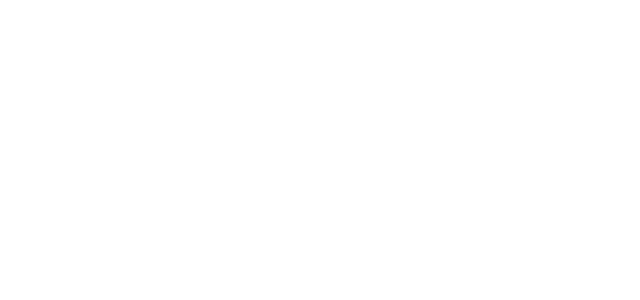
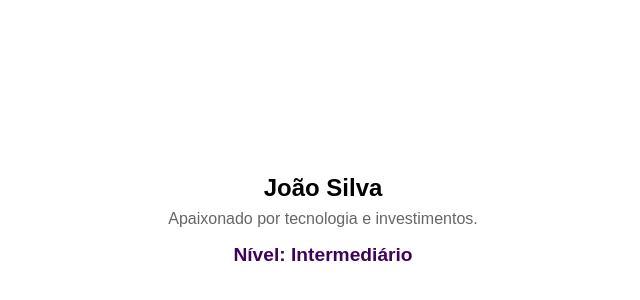
Before and after one commit to PedrosoEnzo/cripto, a React (Vite) app in the folder cripto-react/: page /perfil in a window 1280 px wide. Before the commit this address had no page. Shown: the part 184-484 px from the top of the page, without its empty margins (317-957 px from the left). Built offline with nearby package versions, Linux system fonts and the light colour scheme.

Commit message:
tela perfil simples

```diff
--- a/cripto-react/src/App.jsx
+++ b/cripto-react/src/App.jsx
@@ -6,6 +6,7 @@ import Cadastro from './pages/Cadastro';
 import CoursePage from './components/CoursePage'
 import LessonPage from './components/LessonPage';
 import Simulador from './components/SimulatorPage';
+import ProfilePage from './components/ProfilePage';
 
 
 
@@ -19,6 +20,7 @@ function App() {
         <Route path="/curso" element={<CoursePage />} />
         <Route path="/lesson/:id" element={<LessonPage />} />
         <Route path="/simulador" element={<Simulador />} />
+        <Route path="/perfil" element={<ProfilePage />} />
       </Routes>
     </div>
   );
--- a/cripto-react/src/components/CoursePage.tsx
+++ b/cripto-react/src/components/CoursePage.tsx
@@ -10,7 +10,7 @@ export default function CoursePage() {
   const [completedLessons, setCompletedLessons] = useState([]);
   const navigate = useNavigate();
 
-  const totalLessons = 8; // Quantidade total de aulas
+  const totalLessons = 11;
 
   const courseData = [
     {
@@ -31,10 +31,22 @@ export default function CoursePage() {
         { id: 8, title: "Aula 4: Investimentos Internacionais", description: "Aprenda sobre investimentos no exterior..." },
       ],
     },
+    {
+      title: "Intermediário I",
+      lessons: [
+        { id: 9, title: "Aula 1: Criptomoedas", description: "Entenda o funcionamento e as oportunidades das criptomoedas..." },
+        { id: 10, title: "Aula 2: Gestão de Riscos", description: "Aprenda como gerenciar riscos em seus investimentos..." },
+      ],
+    },
+    {
+      title: "Avançado",
+      lessons: [
+        { id: 11, title: "Aula 1: Estratégias de Investimento", description: "Explore estratégias avançadas para maximizar seus lucros..." },
+      ],
+    },
   ];
 
   useEffect(() => {
-    // Ao montar, buscar progresso salvo
     const storedLessons = localStorage.getItem('completedLessons');
     if (storedLessons) {
       const parsedLessons = JSON.parse(storedLessons);
@@ -55,12 +67,12 @@ export default function CoursePage() {
   }
 
   function handleLessonClick(lessonId) {
-    navigate(`/lesson/${lessonId}`); // Navega para a lição
+    navigate(`/lesson/${lessonId}`);
   }
 
-  // Função que prepara as aulas com travamento
+
   const getCourseDataWithLocks = () => {
-    const allLessons = courseData.flatMap(mod => mod.lessons); // Lista todas as aulas em um array só
+    const allLessons = courseData.flatMap(mod => mod.lessons);
     const completedSet = new Set(completedLessons);
 
     return courseData.map(mod => ({
--- a/cripto-react/src/components/LessonPage.jsx
+++ b/cripto-react/src/components/LessonPage.jsx
@@ -23,10 +23,13 @@ export default function LessonPage() {
         <div className={styles.content}>
           <div className={styles.videoContainer}>
             <iframe
-              src={`https://www.youtube.com/embed/${id}`}
+              width="560"
+              height="315"
+              src="https://www.youtube.com/embed/eMDgWLWOX84?si=UOAgTUenDlhC_qlH"
               title="YouTube video player"
               frameBorder="0"
-              allow="accelerometer; autoplay; clipboard-write; encrypted-media; gyroscope; picture-in-picture"
+              allow="accelerometer; autoplay; clipboard-write; encrypted-media; gyroscope; picture-in-picture; web-share"
+              referrerPolicy="strict-origin-when-cross-origin"
               allowFullScreen
             ></iframe>
           </div>
@@ -34,13 +37,12 @@ export default function LessonPage() {
           <div className={styles.pdfContainer}>
             <h3>Materiais Complementares</h3>
             <ul>
-              <li><a href="/pdf/anexo1.pdf" target="_blank" rel="noopener noreferrer">Anexo 1 - Introdução ao Investimento</a></li>
+            <li><a href="../assets/pdf/anexo1.pdf" target="_blank" rel="noopener noreferrer">Anexo 1 - Introdução ao Investimento</a></li>
               <li><a href="/pdf/anexo2.pdf" target="_blank" rel="noopener noreferrer">Anexo 2 - Renda Fixa</a></li>
               <li><a href="/pdf/anexo3.pdf" target="_blank" rel="noopener noreferrer">Anexo 3 - Fundos de Investimento</a></li>
             </ul>
           </div>
         </div>
-
 
         <div className={styles.simulatorLinkContainer}>
           <Link to="/simulador" className={styles.simulatorLink}>
--- a/cripto-react/src/components/ModuleSection.jsx
+++ b/cripto-react/src/components/ModuleSection.jsx
@@ -13,7 +13,7 @@ export default function ModuleSection({ title, lessons, completed, onComplete, o
             lesson={lesson}
             isCompleted={completed.includes(lesson.id)}
             onComplete={onComplete}
-            onLessonClick={onLessonClick} // Passando a função de navegação para cada lição
+            onLessonClick={onLessonClick}
           />
         ))}
       </div>
--- /dev/null
+++ b/cripto-react/src/components/ProfilePage.jsx
@@ -0,0 +1,27 @@
+import React from 'react';
+import styles from './ProfilePage.module.css';
+
+const ProfilePage = () => {
+    const userLevel = "Intermediário";
+
+    return (
+
+
+      <div className={styles.container}>
+        <div className={styles.profileContainer}>
+          <h1 className={styles.name}>João Silva</h1>
+          <p className={styles.bio}>
+            Apaixonado por tecnologia e investimentos.
+          </p>
+
+          <div className={styles.levelSection}>
+            <h2 className={styles.levelTitle}>Nível: {userLevel}</h2>
+          </div>
+
+        </div>
+      </div>
+
+    );
+  };
+
+export default ProfilePage;
--- /dev/null
+++ b/cripto-react/src/components/ProfilePage.module.css
@@ -0,0 +1,43 @@
+.container {
+    display: flex;
+    justify-content: center;
+    align-items: center;
+    min-height: 100vh;
+    background: #fff
+}
+
+.profileCard {
+    display: flex;
+    flex-direction: column;
+    align-items: center;
+    padding: 2rem;
+    border-radius: 12px;
+    box-shadow: 0 4px 10px rgba(0, 0, 0, 0.1);
+    text-align: center;
+    width: 300px;
+}
+
+
+
+.name {
+    font-size: 1.5rem;
+    margin: 0.5rem 0;
+    color: #000;
+}
+
+.bio {
+    font-size: 1rem;
+    color: #666;
+    text-align: center;
+    margin-left: 0;
+}
+
+.levelSection {
+    margin-top: 1rem;
+}
+
+.levelTitle {
+    font-size: 1.2rem;
+    color: #3f025b;
+    margin: 0;
+}
--- a/cripto-react/src/components/SimulatorPage.jsx
+++ b/cripto-react/src/components/SimulatorPage.jsx
@@ -93,7 +93,7 @@ export default function SimulatorPage() {
           label: 'Valor acumulado',
           data: values,
           fill: false,
-          borderColor: '#3f025b',
+          borderColor: '#b12092',
           tension: 0.1,
         },
       ],
```
Also changed, not shown: 1 other file (tests, documents, lock files or other folders).
